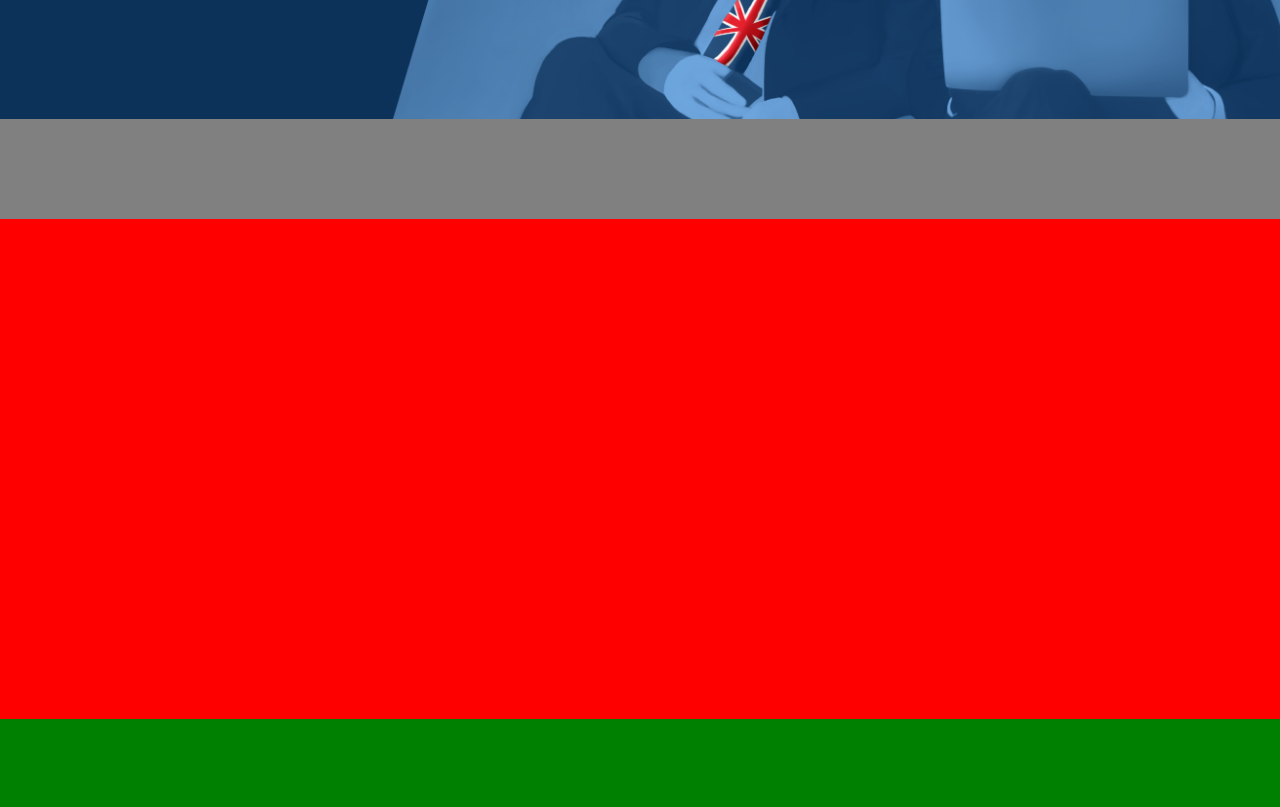
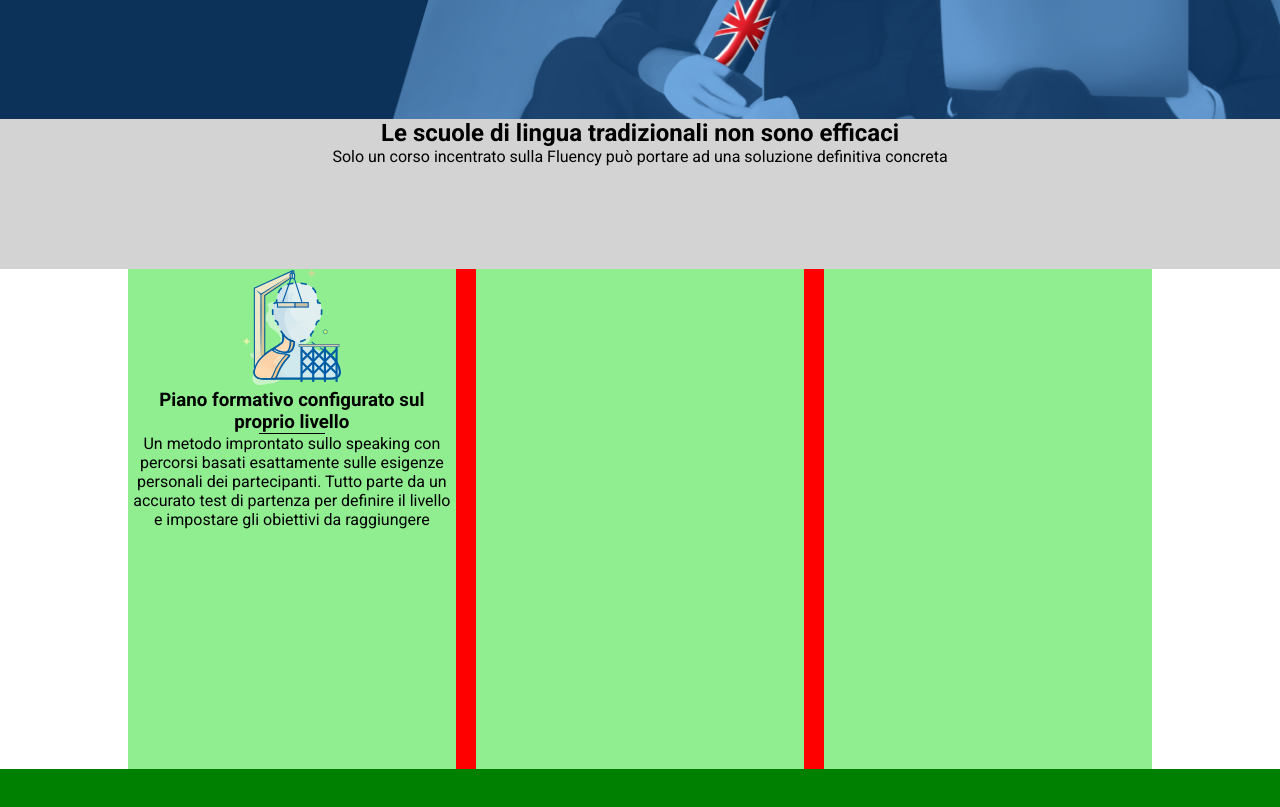
Before and after one commit to fabiopiro/htmlcss-fluentify, a plain HTML site: page index.html in a window 1280 px wide. Shown: the part 481-1288 px from the top of the page. Drawn offline with Linux system fonts and the light colour scheme.

Commit message:
inizio float main

```diff
--- a/css/style.css
+++ b/css/style.css
@@ -71,18 +71,7 @@ body {
 /* header debug */
 
 /* main debug*/
-.section-one {
-    height: 100px;
-    background-color: grey;
-}
-.section-two {
-    height: 500px;
-    background-color: red;
-}
-.section-three {
-    height: 500px;
-    background-color: green;
-}
+
 /* footer debug*/
 footer {
     height: 100px;
@@ -135,3 +124,50 @@ h1 {
     color: white;
     margin-bottom: 30px;
 }
+/* /HEADER */
+/* sezione uno */
+.section-one {
+    height: 150px;
+    background-color: lightgray;
+}
+.section-one-content {
+    text-align: center;
+}
+
+
+/* section due */
+.section-two {
+    height: 500px;
+    background-color: red;
+}
+.element {
+    height: 100%;
+    width: 32%;
+    background-color: lightgreen;
+    text-align: center;
+}
+.center {
+    margin: 0 2%;
+}
+
+.element img {
+    width: 30%;
+}
+.bar {
+    height: 1px;
+    width: 20%;
+    margin: auto;
+    background-color: black;
+}
+
+
+
+
+
+
+
+
+.section-three {
+    height: 500px;
+    background-color: green;
+}
--- a/index.html
+++ b/index.html
@@ -73,17 +73,36 @@
             <main>
                 <!-- section 1 -->
                 <section class="section-one">
-
+                    <div class="section-one-content">
+                        <h2>Le scuole di lingua tradizionali non sono efficaci</h2>
+                        <p>Solo un corso incentrato sulla Fluency può portare ad una soluzione definitiva concreta</p>
+                    </div>
                 </section>
                 <!-- /section 1 -->
                 <!-- section 2 -->
-                <section class="section-two">
-
-                </section>
+                <div class="layout" >
+                    <section class="section-two clearfix">
+                        <div class="element left float-left">
+                            <img src="img/profile.svg" alt="">
+                            <h3> Piano formativo configurato sul proprio livello</h3>
+                            <div class="bar"></div>
+                            <p>Un metodo improntato sullo speaking con percorsi basati esattamente sulle esigenze personali dei partecipanti. Tutto parte da un accurato test di partenza per definire il livello e impostare gli obiettivi da raggiungere</p>
+                        </div>
+                        <div class="element center float-left"></div>
+                        <div class="element right float-left"></div>
+                    </section>
+                </div>
                 <!-- /section 2 -->
                 <!-- section 3 -->
                 <section class="section-three">
+                    <!-- immagine -->
+                    <div>
 
+                    </div>
+                    <!-- testo floattante -->
+                    <div>
+
+                    </div>
                 </section>
                 <!-- /section 3 -->
             </main>
```
